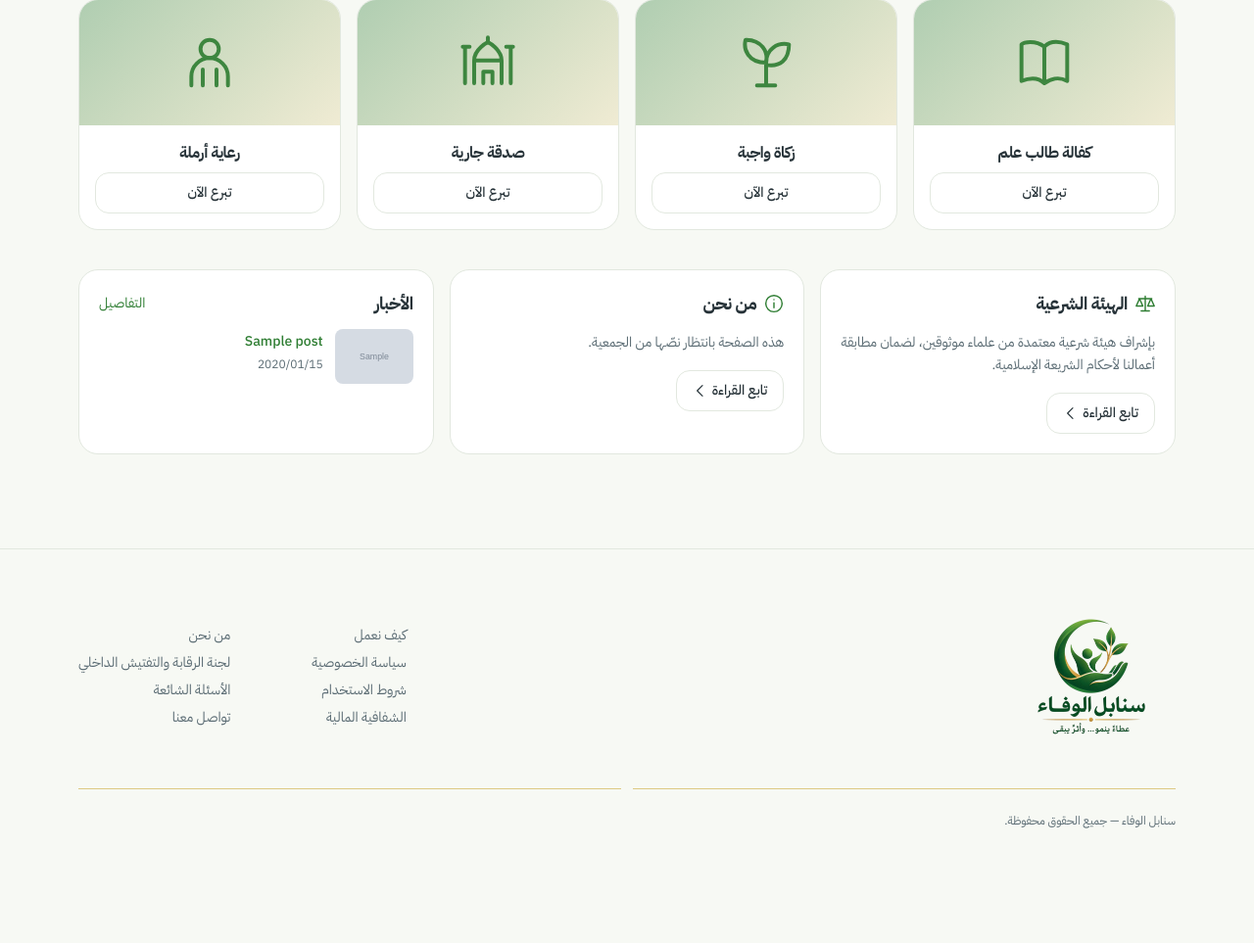
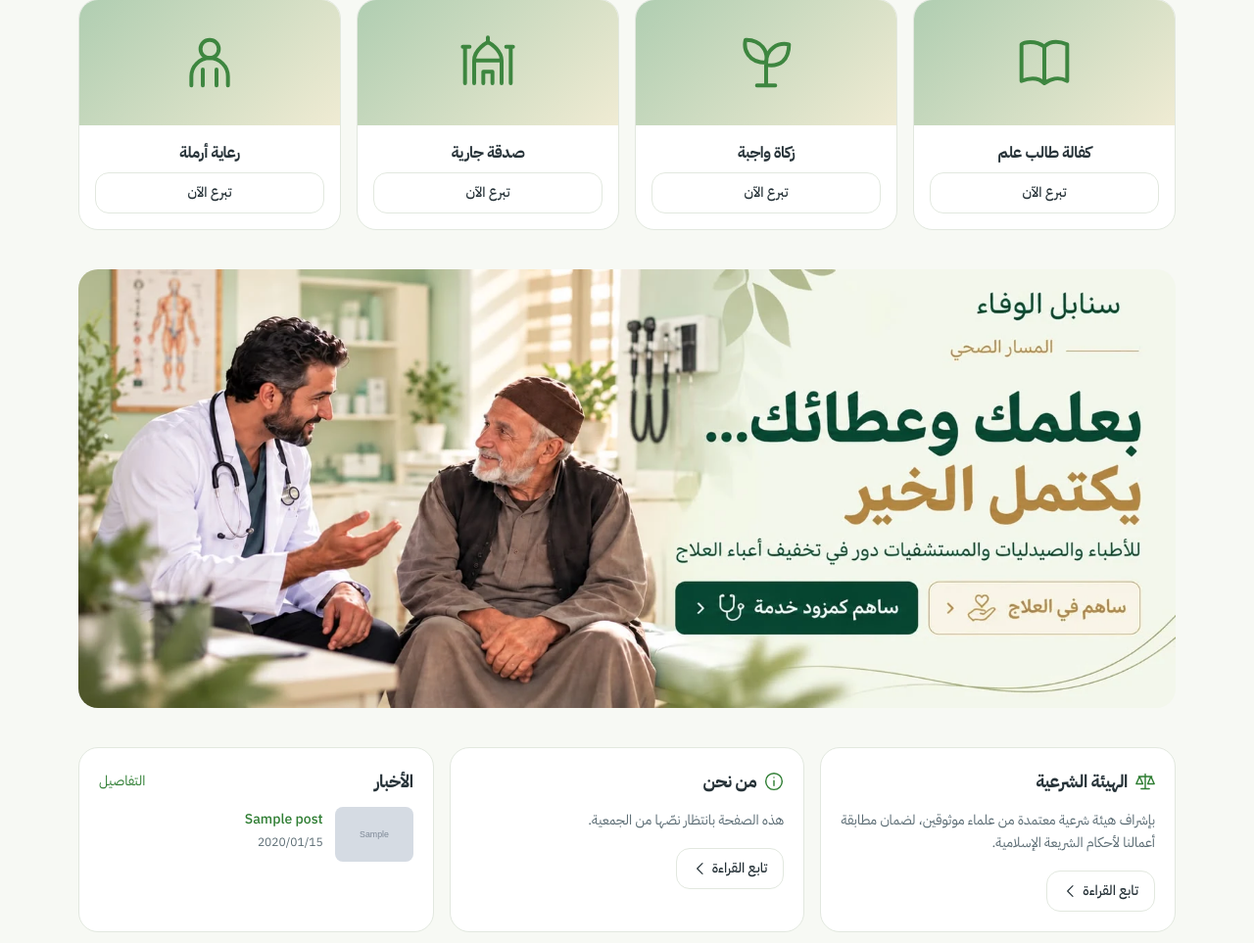
Before and after one commit to malhaji95/Sanabel-Al-Rahma, a Laravel app: page / in a window 1280 px wide. Shown: the part 1688-2651 px from the top of the page at 98% size. Before the commit the page ends 2534 px from the top, so only its background shows below. Run offline with Laravel 12, Linux system fonts and the light colour scheme; data comes from the database, SQL or seed files in the repository; tables that the repository leaves empty hold one stand-in row (values such as "Sample post"); grey boxes marked "Sample" are stand-in pictures; style sheets or scripts are compiled from the project's sources; some libraries are stand-ins or nearby versions.

Commit message:
T-150 — بنر المسار الصحي على الصفحة الرئيسية
«نعتمد البنر المرفق ليظهر في الصفحة الرئيسية … مع عدم إظهار نسب الخصومات
أو تفاصيل الاتفاقيات للجمهور, والمحافظة على الهوية البصرية المعتمدة».

البنر يُعرض كما وصل, بلا إعادة رسم, فوق بطاقتي الهيئة الشرعية و«من نحن»
وعلى عرض الصفحة كاملًا. وزرّاه المرسومان صارا رابطين حقيقيين: مواضعهما
محسوبة بالنسبة المئوية من الصورة نفسها (٥٤٫٥٪ و٧٨٪ عرضًا, ٧١٫٢٥٪ ارتفاعًا),
فينطبقان على الزرّين عند كل عرض تُعرض به الصورة. وعلى الهاتف تصغر الأزرار
المرسومة فلا تُصاب بالإصبع, فيتكرّر الرابطان تحتها زرّين عاديين.

ولا يُنشر مع البنر حسم ولا حصة ولا اسم جهة: ما اتُّفق عليه مع كل مزود يبقى
في لوحة التحكم خلف حساب.

· «ساهم في العلاج» يفتح صفحة التبرع. المال الواصل منها يدخل صندوق الجمعية
  متل كل حوالة, وتصرفه الجمعية على المسار. والنظام يعرف نوعين من التبرع
  ولا ثالث لهما (docs/03-rules.md).
· «ساهم كمزود خدمة» لا صفحة له بعد: المزود يُدخَل من اللوحة, وتسجيل المزود
  من الواجهة ضمن مرحلتي المسار الثانية والثالثة. فيفتح الزر «تواصل معنا»
  حتى تُبنى, حتى لا يكون على البنر زرٌّ لا يفتح شيئًا.

Co-Authored-By: Claude Opus 5 <noreply@anthropic.com>
Claude-Session: https://claude.ai/code/session_0173KFP3NXMdzCQ6w21oYscH

```diff
--- a/lang/ar/sanabel.php
+++ b/lang/ar/sanabel.php
@@ -1273,6 +1273,13 @@ return [
         'card_code' => 'رمز بطاقتكم',
         'card_expires' => 'صالحة حتى',
         'card_help' => 'اعرضوا الرمز على الجهة المحوَّل إليها. البطاقة لمرة واحدة.',
+
+        // T-150 — the banner the association approved on 29 October, and the
+        // two doors drawn on it. No discount and no agreement is named here:
+        // «مع عدم إظهار نسب الخصومات أو تفاصيل الاتفاقيات للجمهور».
+        'banner_alt' => 'المسار الصحي — بعلمك وعطائك يكتمل الخير. للأطباء والصيدليات والمستشفيات دور في تخفيف أعباء العلاج.',
+        'give_treatment' => 'ساهم في العلاج',
+        'join_provider' => 'ساهم كمزود خدمة',
     ],
 
     'referral' => [
--- /dev/null
+++ b/resources/views/components/home/health-path-banner.blade.php
@@ -0,0 +1,63 @@
+{{--
+    T-150 — the health path's banner, approved by the association on 29 October:
+    «نعتمد البنر المرفق ليظهر في الصفحة الرئيسية … مع عدم إظهار نسب الخصومات أو
+    تفاصيل الاتفاقيات للجمهور، والمحافظة على الهوية البصرية المعتمدة».
+
+    The artwork is the supplied file, unchanged, and its two drawn buttons are
+    made into real links rather than redrawn: the overlays are placed in per
+    cent of the picture, so they sit exactly on the buttons at every width the
+    image is shown at. Nothing of the agreements is written here — no discount,
+    no quota, no provider's name. Those live in the panel, behind an account.
+
+    On a phone the drawn buttons are too small to aim at, so the same two links
+    are repeated underneath as ordinary buttons.
+--}}
+@props(['treatment', 'provider'])
+
+@php
+    // Measured on the artwork (1600 × 640), as a share of it.
+    $row = 'top: 71.25%; height: 11.875%;';
+    $providerBox = 'left: 54.5%; width: 21.875%;';
+    $treatmentBox = 'left: 78%; width: 18.56%;';
+@endphp
+
+<section class="mt-10" aria-labelledby="health-path-banner">
+    <h2 id="health-path-banner" class="sr-only">{{ __('sanabel.health_path.apply_title') }}</h2>
+
+    <div class="relative overflow-hidden rounded-2xl">
+        <img
+            src="{{ asset('images/home/health-path.webp') }}"
+            alt="{{ __('sanabel.health_path.banner_alt') }}"
+            class="w-full"
+            width="1600"
+            height="640"
+            loading="lazy"
+        >
+
+        {{-- Transparent, and named for a reader who cannot see the artwork.
+             Hidden below `sm`, where the drawn buttons are a few pixels tall. --}}
+        <a
+            href="{{ $provider }}"
+            class="absolute hidden rounded-xl focus-visible:outline focus-visible:outline-2 focus-visible:outline-offset-2 sm:block"
+            style="{{ $row }} {{ $providerBox }} outline-color: var(--accent);"
+            aria-label="{{ __('sanabel.health_path.join_provider') }}"
+        ></a>
+
+        <a
+            href="{{ $treatment }}"
+            class="absolute hidden rounded-xl focus-visible:outline focus-visible:outline-2 focus-visible:outline-offset-2 sm:block"
+            style="{{ $row }} {{ $treatmentBox }} outline-color: var(--brand-gold, var(--accent));"
+            aria-label="{{ __('sanabel.health_path.give_treatment') }}"
+        ></a>
+    </div>
+
+    <div class="mt-3 grid grid-cols-2 gap-2 sm:hidden">
+        <a href="{{ $treatment }}" class="btn-primary justify-center text-center no-underline">
+            {{ __('sanabel.health_path.give_treatment') }}
+        </a>
+
+        <a href="{{ $provider }}" class="btn-secondary justify-center text-center no-underline">
+            {{ __('sanabel.health_path.join_provider') }}
+        </a>
+    </div>
+</section>
--- a/resources/views/public/home.blade.php
+++ b/resources/views/public/home.blade.php
@@ -306,6 +306,25 @@
     {{-- ---------- ways to give, second half -------------------------------- --}}
     <x-home.tiles :tiles="$tiles->slice(4)" class="mt-6" />
 
+    {{-- ---------- the health path ------------------------------------------ --}}
+    {{-- T-150 — «هذا البنر الرئيسي للمسار الصحي … ممكن يكون فوق من نحن على عرض
+         الشاشة», so: full width, directly above the association's own cards.
+
+         «ساهم في العلاج» opens the donation page. Money given there reaches
+         the association's fund like every other transfer, and the association
+         spends it on the path — the domain has two kinds of donation and
+         admits no third (docs/03-rules.md).
+
+         «ساهم كمزود خدمة» has no page of its own yet: a provider is entered
+         from the panel, and a public sign-up is part of the health path's
+         second and third stages, which the association's own message leaves
+         where they were. Until it is built the button opens «تواصل معنا», so
+         nothing on the banner leads nowhere. --}}
+    <x-home.health-path-banner
+        :treatment="route('donate.general')"
+        :provider="route('page', 'contact')"
+    />
+
     {{-- ---------- the association, and the news ---------------------------- --}}
     <section class="mt-10 grid gap-4 lg:grid-cols-3">
         @foreach ([$shariaBoard, $about] as $page)
```
Also changed, not shown: tests/Feature/TheHealthPathBannerTest.php (added, +58 -0 lines), public/images/home/health-path.webp (added).
